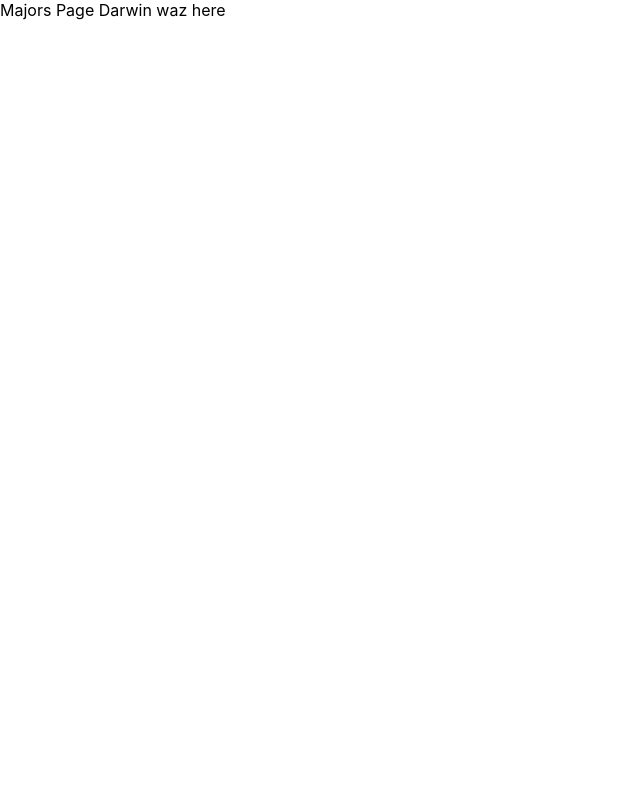
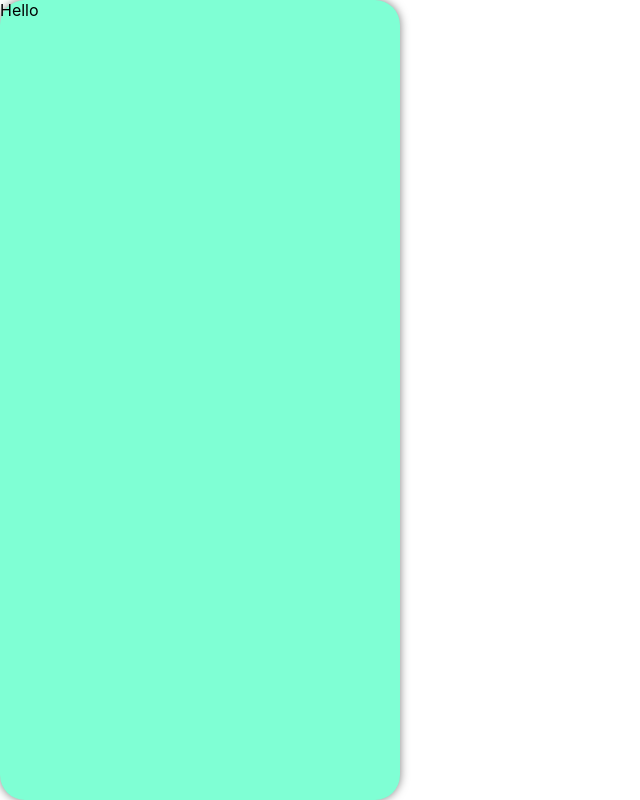
Before and after one commit to YaleComputerSociety/MajorAudit, a React (Create React App) app in the folder frontend/: page /majors in a window 1280 px wide. Shown: the whole page, without its empty margins (0-640 px from the left). Built offline with nearby package versions, Linux system fonts and the light colour scheme.

Commit message:
css exists

```diff
--- /dev/null
+++ b/frontend/src/pages/Majors/Majors.module.css
@@ -0,0 +1,9 @@
+
+.Requirements {
+    display: flex;
+    border-radius: 25px;
+    width: 400px;
+    height: 800px;
+    background-color: aquamarine;
+    box-shadow: 0px 0px 10px rgba(0, 0, 0, 0.5);
+}
--- a/frontend/src/pages/Majors/Majors.tsx
+++ b/frontend/src/pages/Majors/Majors.tsx
@@ -1,5 +1,13 @@
 import React from "react";
+import styles from "./Majors.module.css";
 
-export default function Majors() {
-  return <div>Majors Page Darwin waz here</div>;
-}
+export const Majors = () =>
+{
+  return (
+    <div className={styles.Requirements}>
+        Hello
+    </div>
+  );
+};
+
+export default Majors;
```
